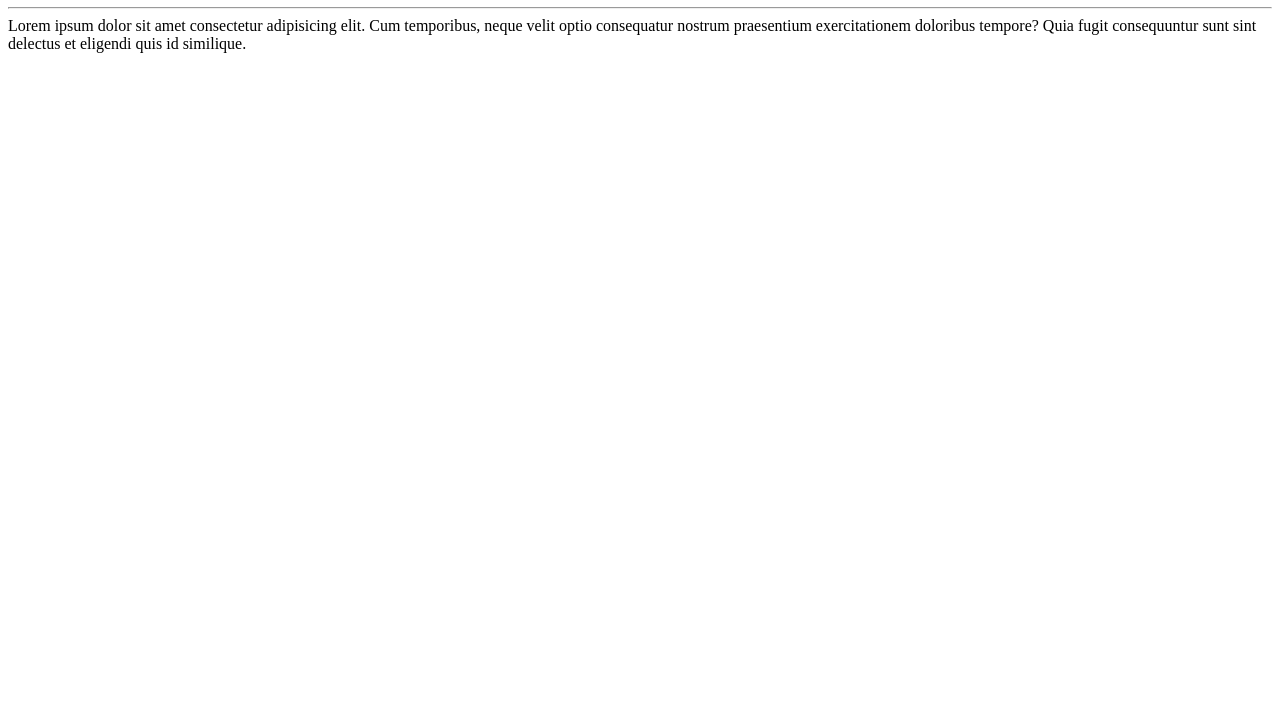
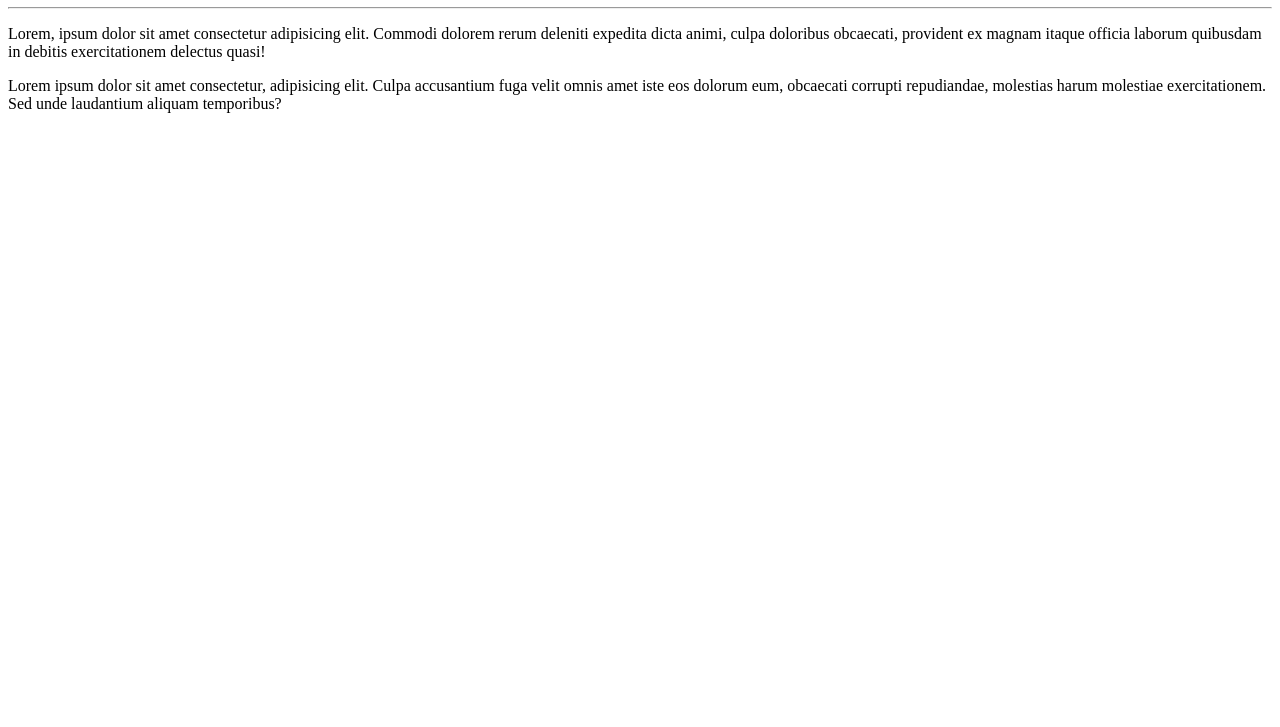
Before and after one commit to Lelekndr/Projeto---1, a plain HTML site: page Site Exemplo/index.html in a window 1280 px wide. Shown: the part 73-800 px from the top of the page. Drawn offline with Linux system fonts and the light colour scheme.

Commit message:
Atualização

```diff
--- a/Site Exemplo/index.html
+++ b/Site Exemplo/index.html
@@ -8,6 +8,9 @@
 <body>
     <h1>Olá, Mundo!</h1>
     <hr>
-    Lorem ipsum dolor sit amet consectetur adipisicing elit. Cum temporibus, neque velit optio consequatur nostrum praesentium exercitationem doloribus tempore? Quia fugit consequuntur sunt sint delectus et eligendi quis id similique.
+    <p>Lorem, ipsum dolor sit amet consectetur adipisicing elit. Commodi dolorem rerum deleniti expedita dicta animi, culpa doloribus obcaecati, provident ex magnam itaque officia laborum quibusdam in debitis exercitationem delectus quasi!</p>
+
+    <p>Lorem ipsum dolor sit amet consectetur, adipisicing elit. Culpa accusantium fuga velit omnis amet iste eos dolorum eum, obcaecati corrupti repudiandae, molestias harum molestiae exercitationem. Sed unde laudantium aliquam temporibus?</p>
+
 </body>
 </html>
```
